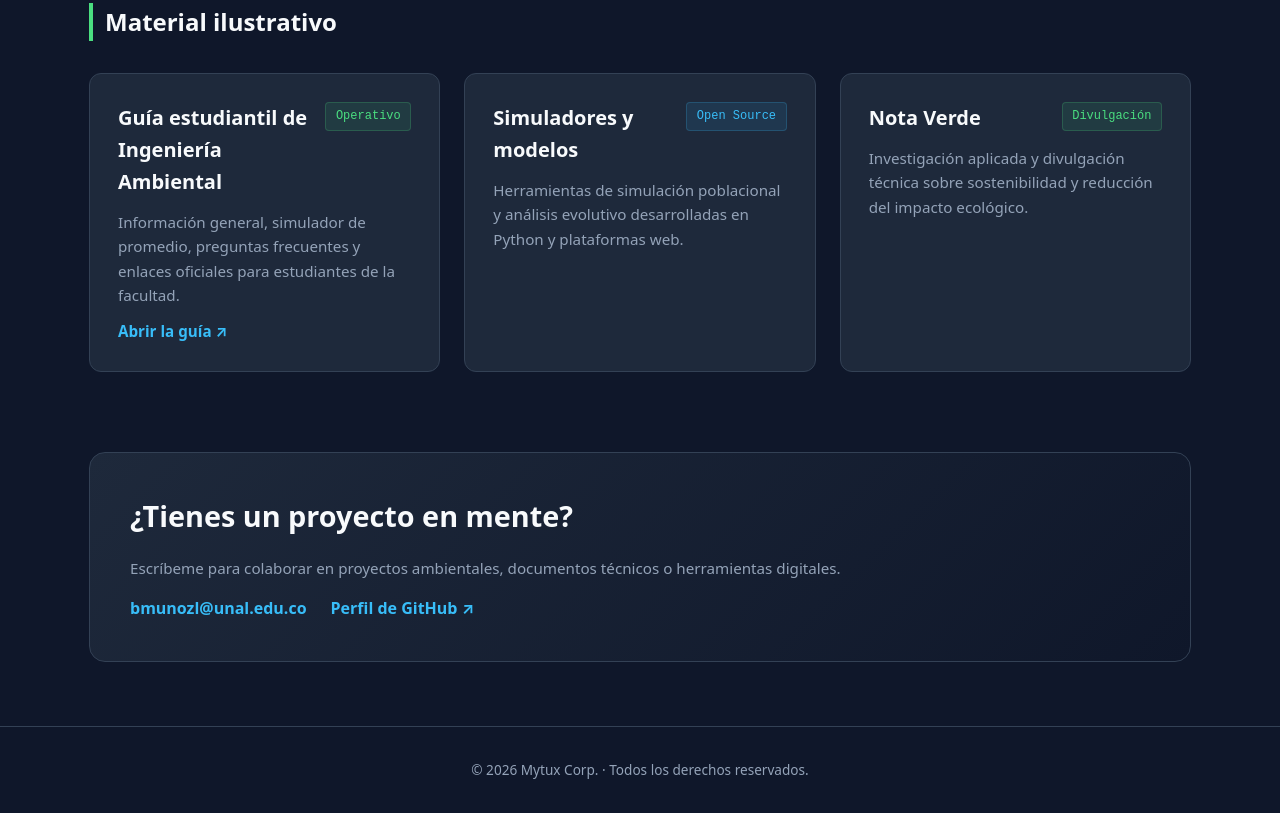
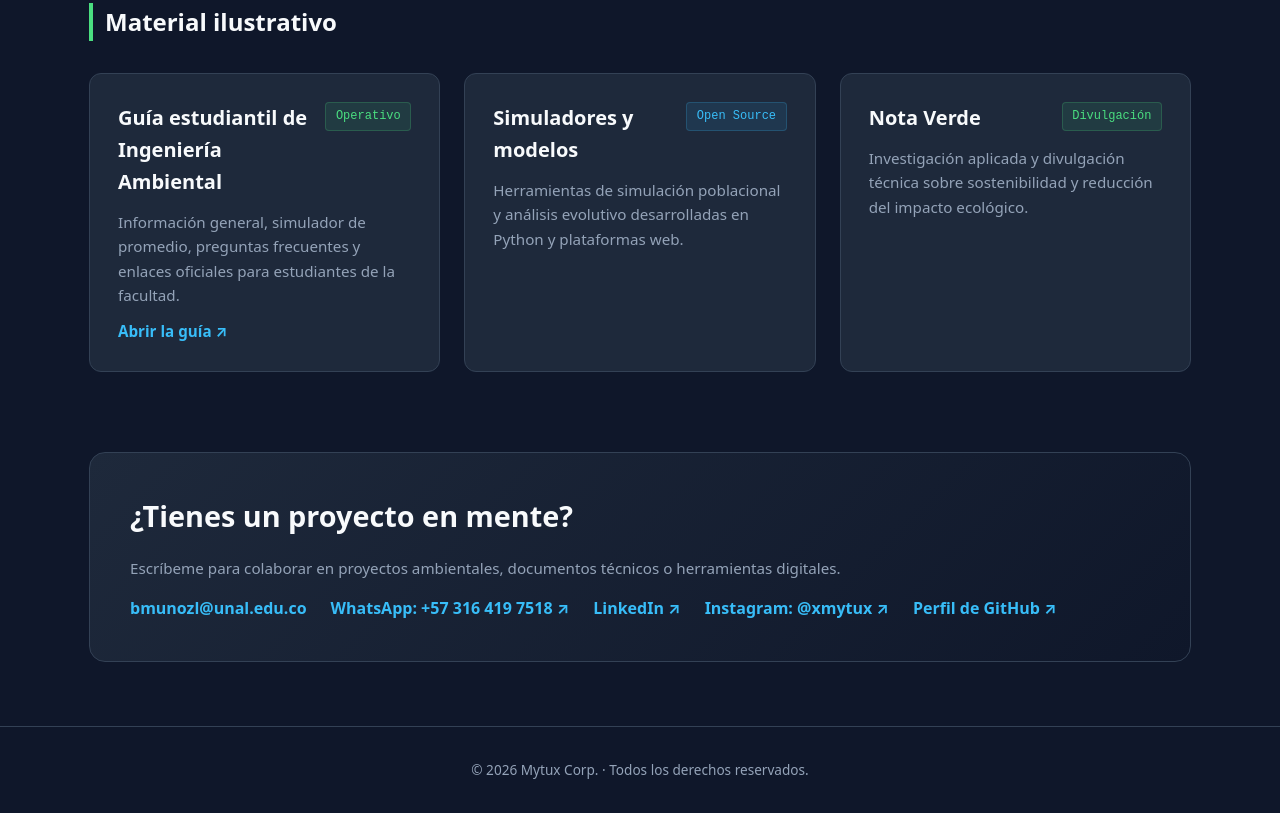
Before and after one commit to Mytux/mytux.github.io, a plain HTML site: page index.html in a window 1280 px wide. Shown: the part 2176-2989 px from the top of the page. Drawn offline with Linux system fonts and the light colour scheme.

Commit message:
Add contact links for WhatsApp, LinkedIn, and Instagram

```diff
--- a/index.html
+++ b/index.html
@@ -255,6 +255,9 @@
         <p class="card-desc">Escríbeme para colaborar en proyectos ambientales, documentos técnicos o herramientas digitales.</p>
         <div class="contact-links">
           <a href="mailto:bmunozl@unal.edu.co">bmunozl@unal.edu.co</a>
+          <a href="https://wa.me/573164197518" target="_blank" rel="noopener">WhatsApp: +57 316 419 7518 ↗</a>
+          <a href="https://www.linkedin.com/in/camilo-munoz-projects/" target="_blank" rel="noopener">LinkedIn ↗</a>
+          <a href="https://www.instagram.com/xmytux/" target="_blank" rel="noopener">Instagram: @xmytux ↗</a>
           <a href="https://github.com/Mytux" target="_blank" rel="noopener">Perfil de GitHub ↗</a>
         </div>
       </div>
```
